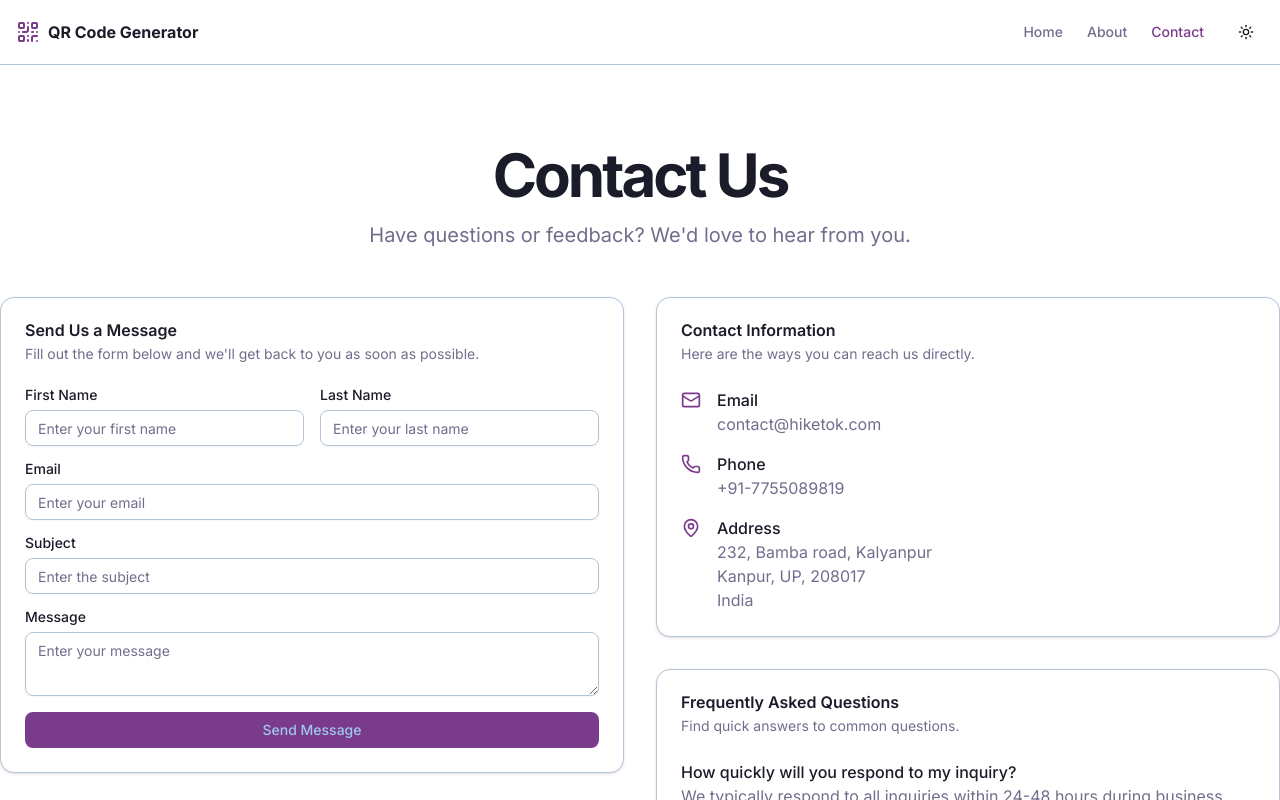
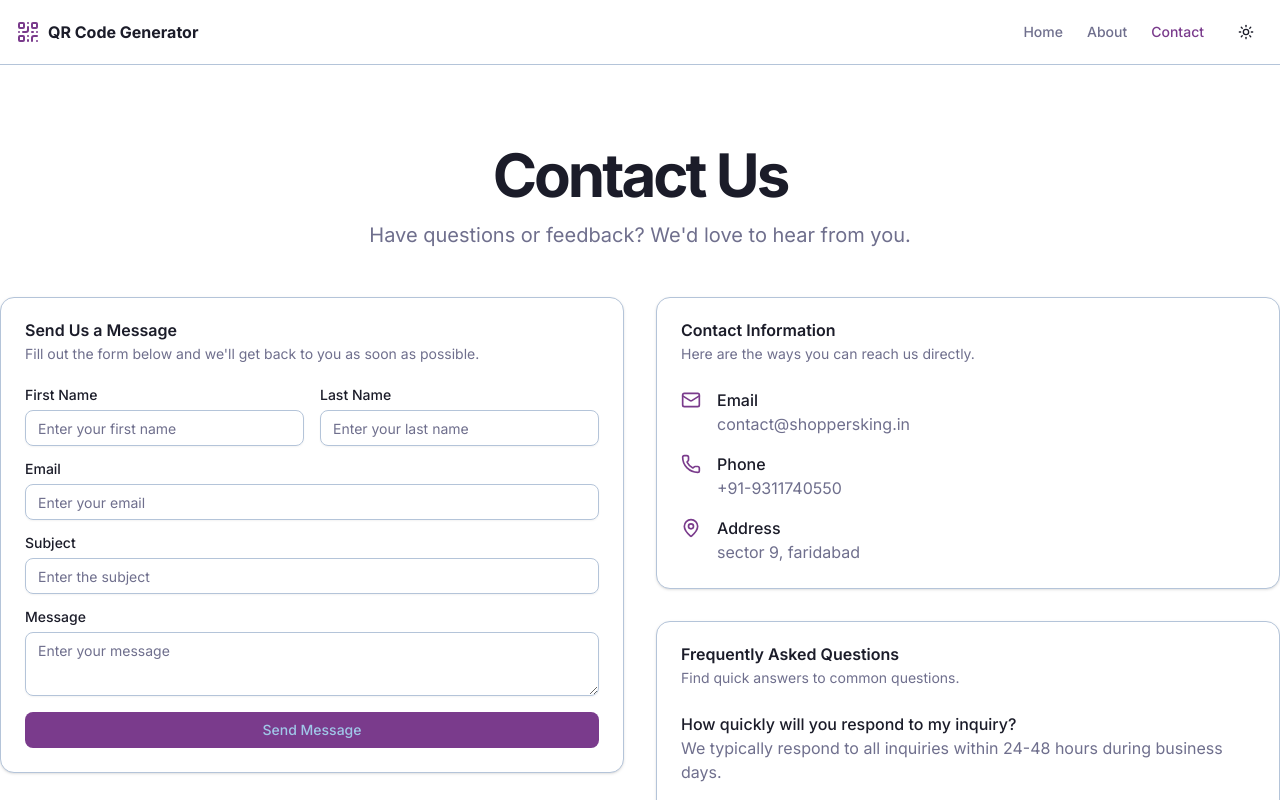
Before and after one commit to princejaatHR/qr-code-generator, a Next.js app: page /contact in a window 1280 px wide. Shown: the top 800 px of the page. Built offline with nearby package versions, Linux system fonts and the light colour scheme.

Commit message:
Update page.tsx
24-625

```diff
--- a/src/app/contact/page.tsx
+++ b/src/app/contact/page.tsx
@@ -103,7 +103,7 @@ export default function ContactPage() {
 								<div>
 									<h3 className='font-medium'>Email</h3>
 									<p className='text-muted-foreground'>
-										contact@hiketok.com
+										contact@shoppersking.in
 									</p>
 								</div>
 							</div>
@@ -112,7 +112,7 @@ export default function ContactPage() {
 								<div>
 									<h3 className='font-medium'>Phone</h3>
 									<p className='text-muted-foreground'>
-										+91-7755089819
+										+91-9311740550
 									</p>
 								</div>
 							</div>
@@ -121,11 +121,7 @@ export default function ContactPage() {
 								<div>
 									<h3 className='font-medium'>Address</h3>
 									<p className='text-muted-foreground'>
-										232, Bamba road, Kalyanpur
-										<br />
-										Kanpur, UP, 208017
-										<br />
-										India
+										sector 9, faridabad
 									</p>
 								</div>
 							</div>
```
